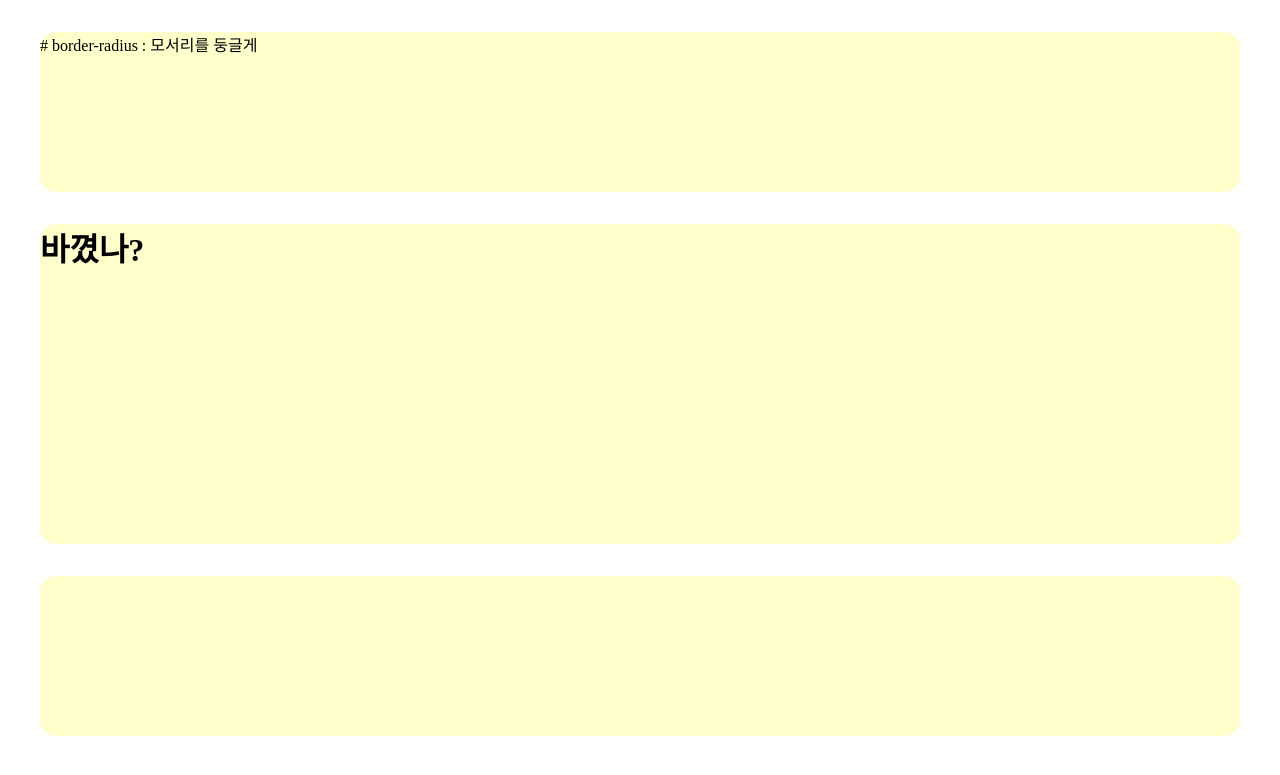
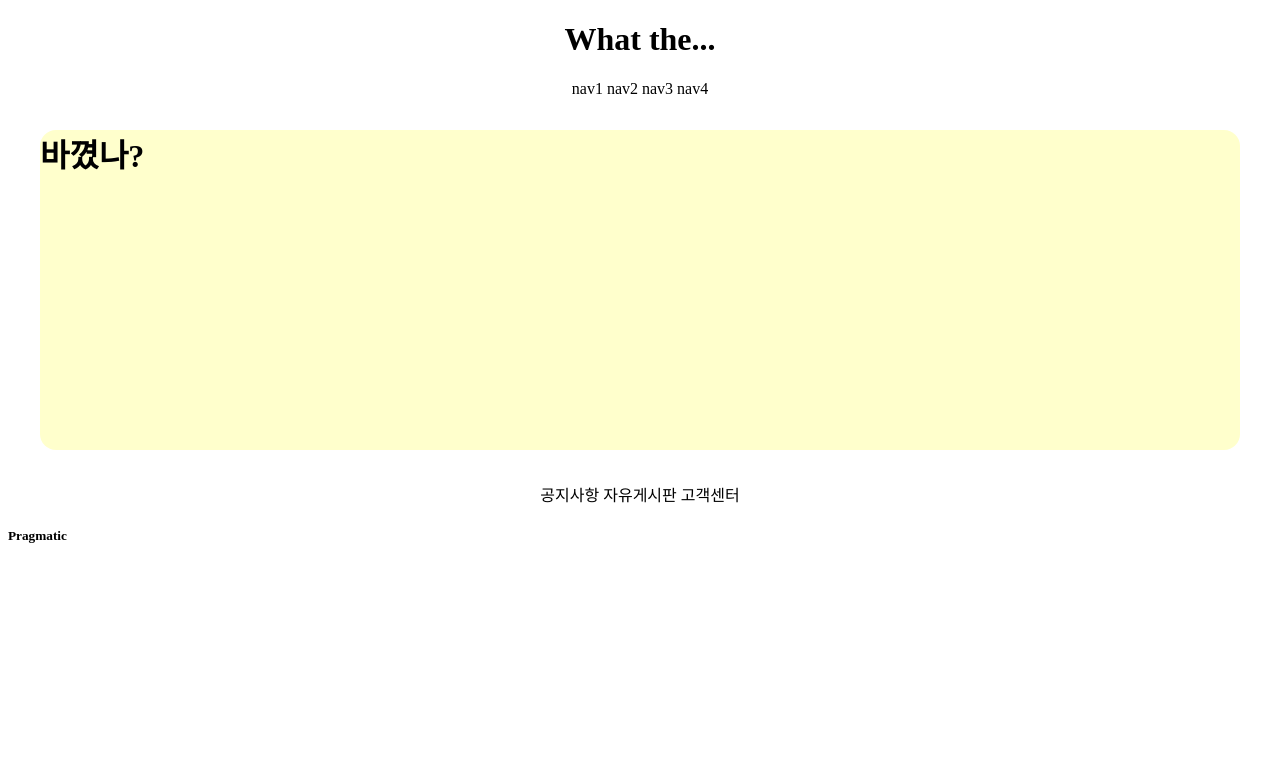
Before and after one commit to hsw5703/Django, a Django app: page /account/hello_world/ in a window 1280 px wide. Shown: the top 775 px of the page. Run offline with Django 3.2, Linux system fonts and the light colour scheme.

Commit message:
header, footer style change

```diff
--- a/templates/base.html
+++ b/templates/base.html
@@ -1,5 +1,7 @@
 <!DOCTYPE html>
 <html lang="en">
+
+<!-- include 는 항상 같은 부분 / block 은 매번 추가될 수 있는 부분에 대해서 설정한다. -> extends로 받아온다 -->
 
 {% include 'head.html' %}
 
--- a/templates/footer.html
+++ b/templates/footer.html
@@ -1,2 +1,10 @@
-<div style="height: 10rem; background-color: #ffffcc; margin:2rem; border-radius: 1rem;">
+<div>
+    <div style="text-align: center">
+        <span>공지사항</span>
+        <span>자유게시판</span>
+        <span>고객센터</span>
+    </div>
+    <div>
+        <h5>Pragmatic</h5>
+    </div>
 </div>
--- a/templates/header.html
+++ b/templates/header.html
@@ -1,3 +1,13 @@
-<div style="height: 10rem; background-color: #ffffcc; margin:2rem; border-radius: 1rem;">
-    # border-radius : 모서리를 둥글게
+<div style="text-align: center">
+    <!-- border-radius : 모서리를 둥글게 -->
+    <div>
+        <h1>What the...</h1>
+    </div>
+    <div>
+        <span>nav1</span>
+        <span>nav2</span>
+        <span>nav3</span>
+        <span>nav4</span>
+        <!-- span은 좌우로 나열되는 tag. 보통 버튼에 사용 -->
+    </div>
 </div>
```
